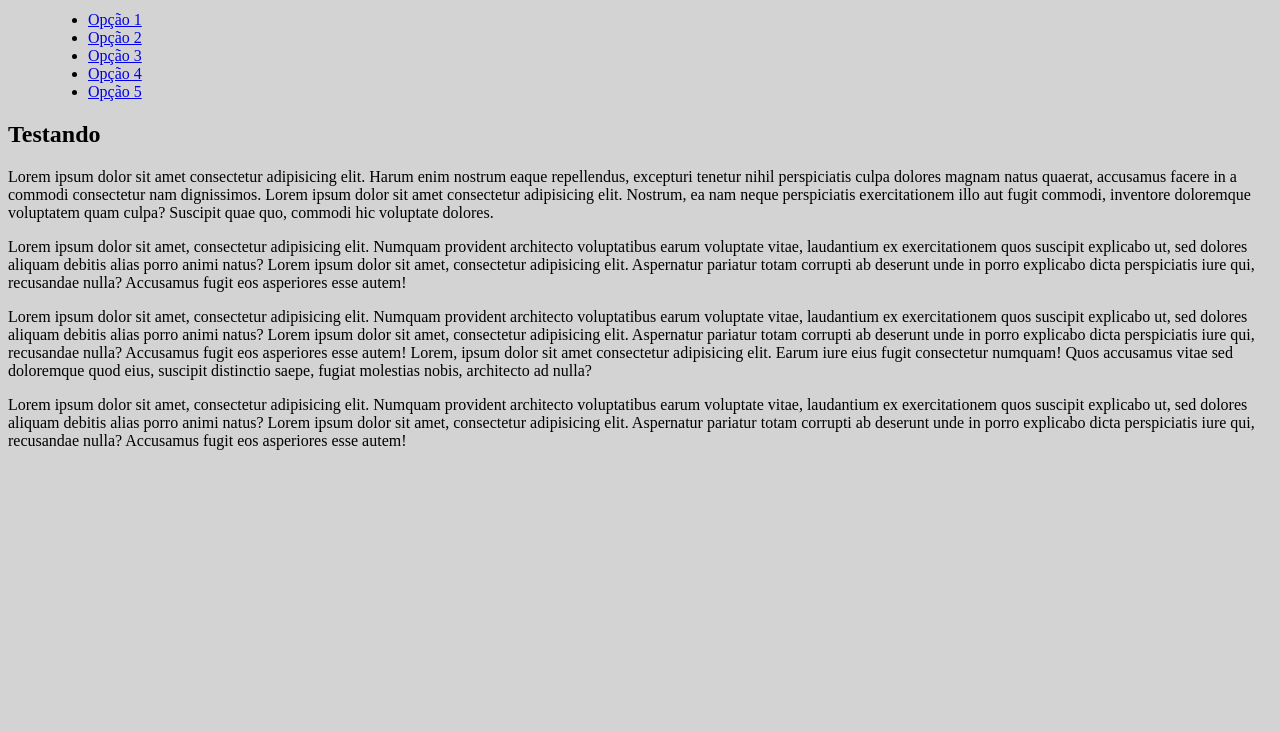
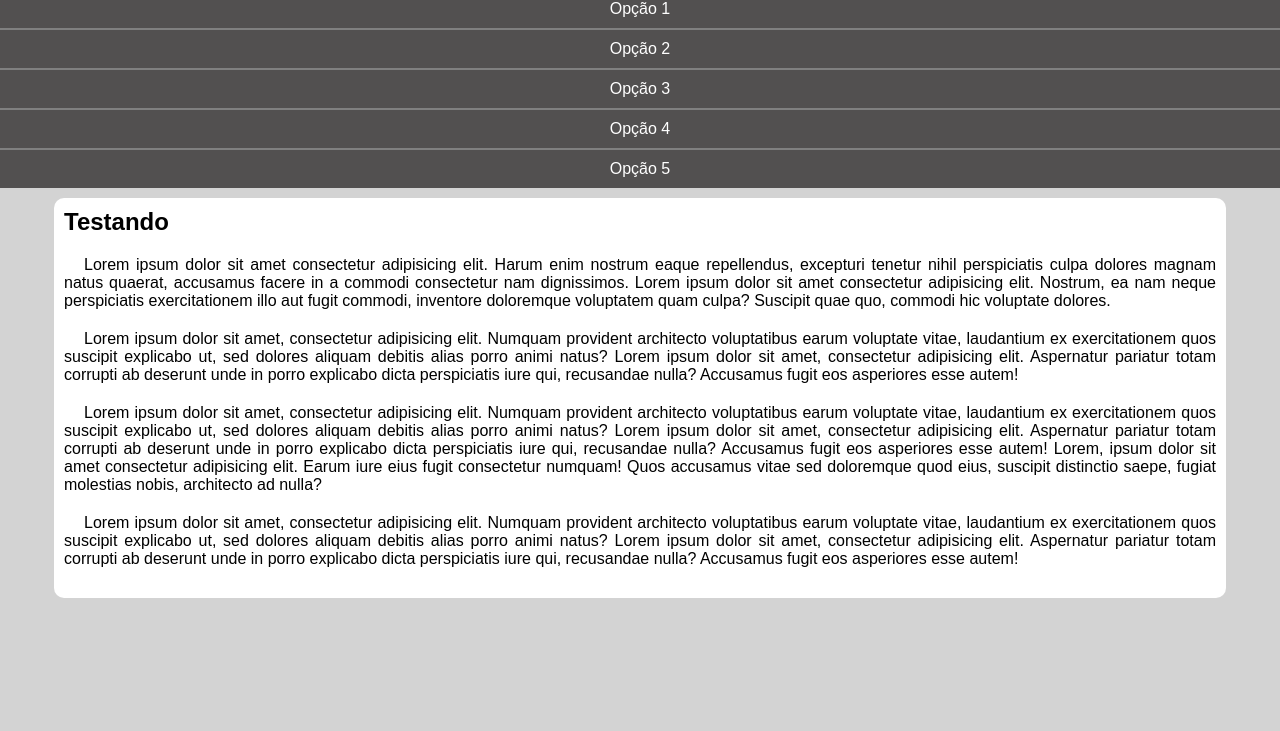
Before and after one commit to jefersonstrindade/html-css, a plain HTML site: page exercicios/exercicio.26/mq005/index.html in a window 1280 px wide. Shown: the part 69-800 px from the top of the page. Drawn offline with Linux system fonts and the light colour scheme.

Commit message:
atualizei

```diff
--- a/exercicios/exercicio.26/mq005/estilos/style.css
+++ b/exercicios/exercicio.26/mq005/estilos/style.css
@@ -1,5 +1,61 @@
 @charset "UTF-8";
+
+*{
+    font-family: Arial, Helvetica, sans-serif;
+    margin: 0px;
+    padding: 0px;
+}
 
 body, html {
     background-color: lightgray;
 }
+
+header{
+    background-color: gray;
+}
+
+header h1{
+    padding: 10px;
+    text-align: center;
+}
+
+menu{
+    display: block;
+}
+
+menu ul{
+    list-style-type: none;
+}
+
+menu a{
+    display: block;
+    padding: 10px;
+    text-decoration: none;
+    text-align: center;
+    color: white;
+    background-color: rgb(82, 80, 80);
+    border-top: 2px solid gray;
+}
+
+menu a:hover{
+    background-color: gray;
+}
+
+main{
+    width: 90vw;
+    background-color: white;
+    margin: auto;
+    margin-top: 10px;
+    padding: 10px;
+    border-radius: 10px;
+}
+
+article > h2{
+    padding-bottom: 20px;
+}
+
+article > p{
+    text-align: justify;
+    margin-bottom: 20px;
+    text-indent: 20px;
+}
```
